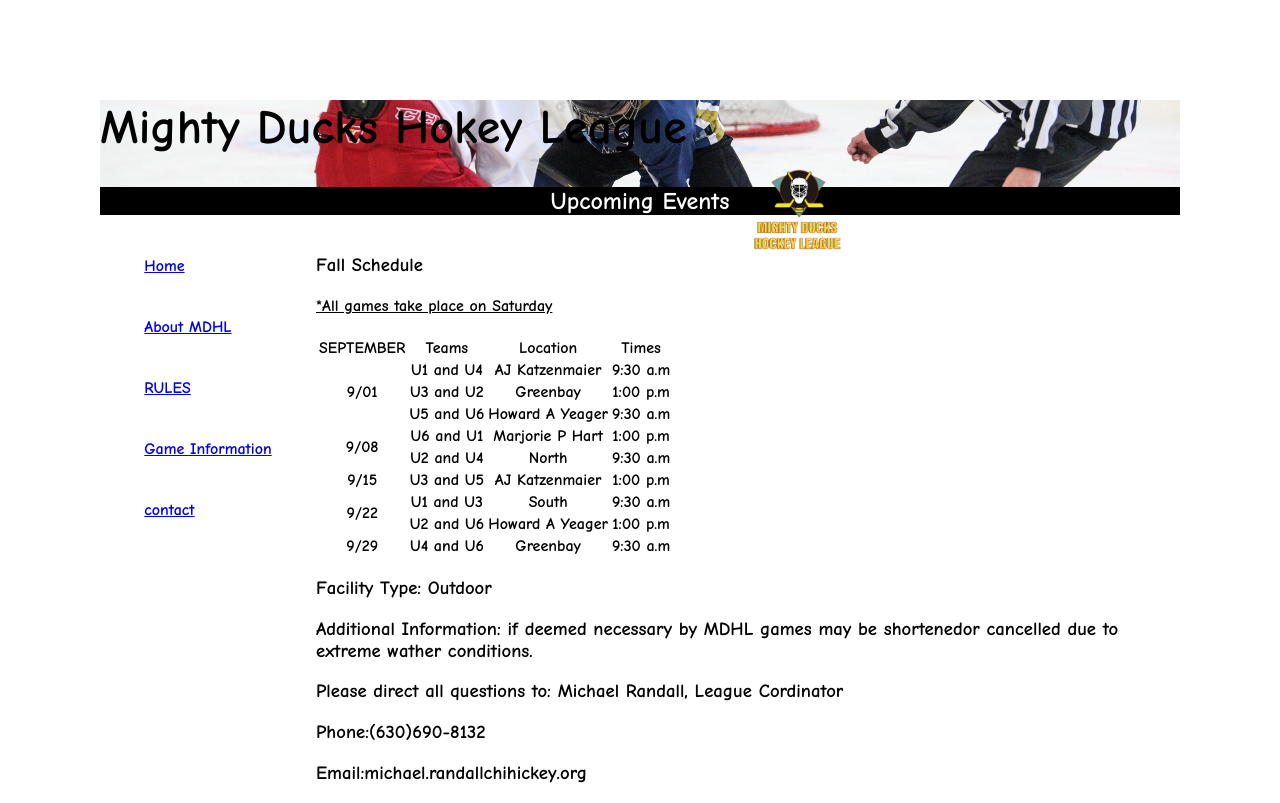
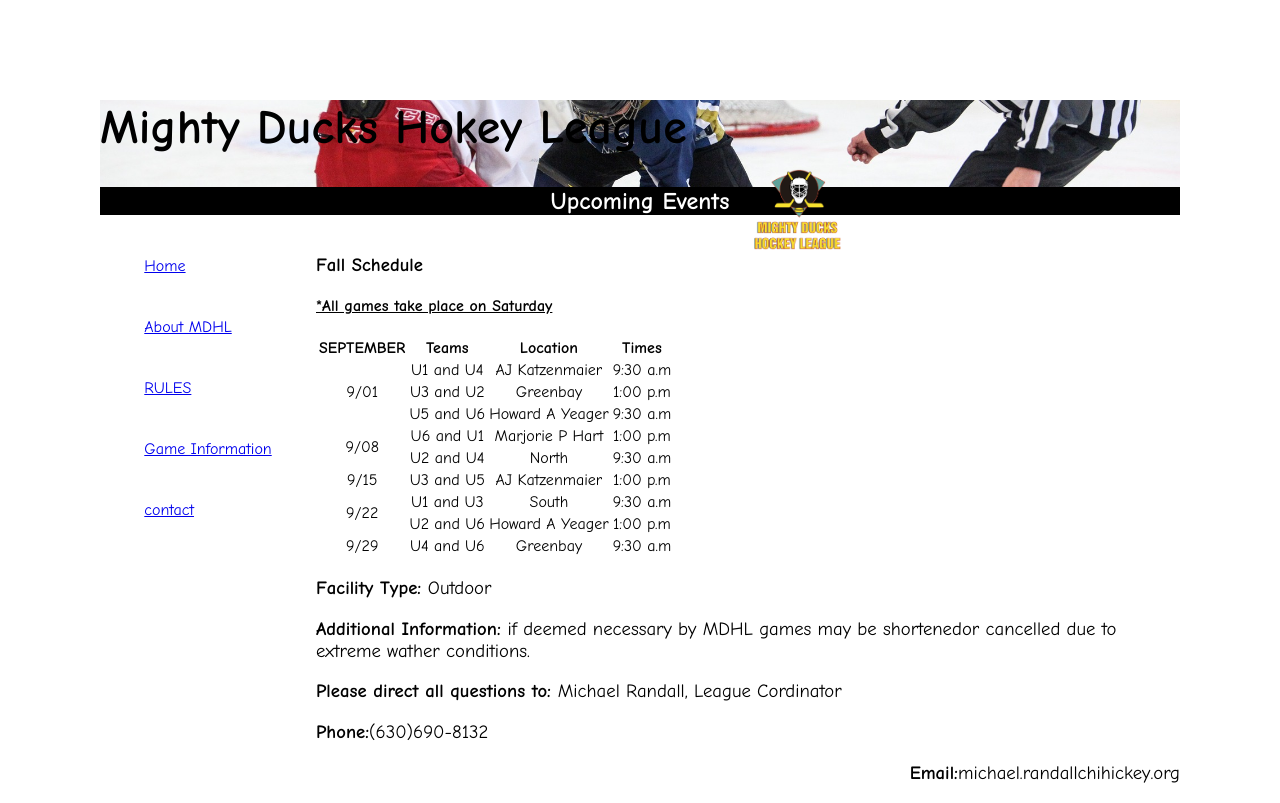
Before and after one commit to CesarFerrey/week-3, a plain HTML site: page pages/information.html in a window 1280 px wide. Drawn offline with Linux system fonts and the light colour scheme.

Commit message:
:bug:Added pages with styles

```diff
--- a/pages/information.html
+++ b/pages/information.html
@@ -84,11 +84,11 @@
                 <td>9:30 a.m</td>
             </tr>
         </table>
-    <h3>Facility Type: <span>Outdoor</span></h3>
-    <h3>Additional Information: <span>if deemed necessary by MDHL games may be shortenedor cancelled due to extreme wather conditions.</span></h3>
-    <h3>Please direct all questions to: <span>Michael Randall, League Cordinator</span></h3>
-    <h3>Phone:<span>(630)690-8132</span></h3>
-    <h3>Email:<span>michael.randallchihickey.org</span></h3>
+    <h3 class="h3information">Facility Type: <span>Outdoor</span></h3>
+    <h3 class="h3information">Additional Information: <span>if deemed necessary by MDHL games may be shortenedor cancelled due to extreme wather conditions.</span></h3>
+    <h3 class="h3information">Please direct all questions to: <span>Michael Randall, League Cordinator</span></h3>
+    <h3 class="h3information">Phone:<span>(630)690-8132</span></h3>
+    <h3 class="h3informationr">Email:<span>michael.randallchihickey.org</span></h3>
 
     </aside>
 
--- a/styles/mdhl.css
+++ b/styles/mdhl.css
@@ -1,4 +1,4 @@
-@import url('https://fonts.googleapis.com/css2?family=Comic+Neue:wght@700&display=swap');
+@import url('https://fonts.googleapis.com/css2?family=Comic+Neue:ital,wght@0,300;0,400;0,700;1,300;1,700&display=swap');
 body {
     max-width: 100vw;
     font-family: 'Comic Neue', cursive;
@@ -59,9 +59,26 @@ header nav a{
 h4{
     text-decoration: underline;
 }
-th{
-    font-weight: bold;
+table>tr>th{
+    font-weight: bolder;
 }
-h3{
-    font-weight: bold;
+
+.h3information{
+    font-weight: bolder;
 }
+.h3informationr{
+    font-weight: bolder;
+    text-align: right;
+}
+span{
+    font-weight: lighter;
+}
+.itmm{
+    list-style-position: inside;
+}
+.items{
+    font-weight: bolder;
+}
+.container table{
+    align-content: center;
+}
```
Also changed, not shown: pages/rules.html (+7 -5 lines).
